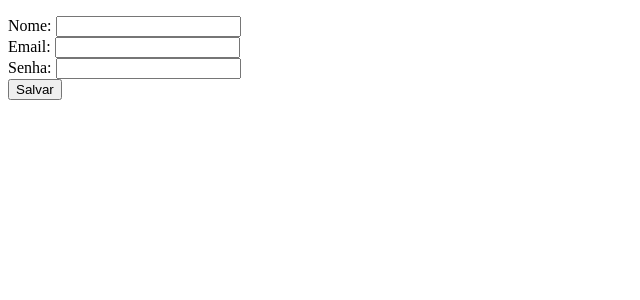
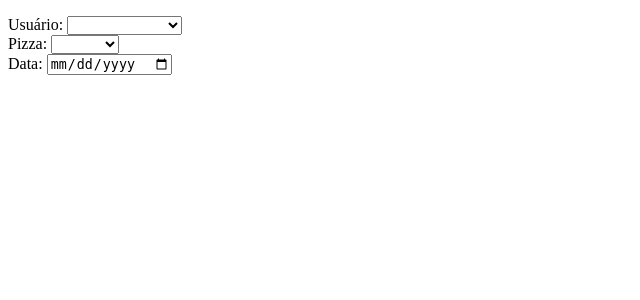
Before and after one commit to adelsonnelson/AtividadeWeb3Bim, a Flask app: page /pedidos/add in a window 1280 px wide. Shown: the part 70-370 px from the top of the page, without its empty margins (0-640 px from the left). Run offline with Flask 3, Linux system fonts and the light colour scheme; tables that the repository leaves empty hold one stand-in row (values such as "Sample post").

Commit message:
dfdsfsdf

```diff
--- a/app.py
+++ b/app.py
@@ -1,4 +1,4 @@
-from flask import Flask
+from flask import Flask, render_template
 app = Flask(__name__)
 app.config['SECRET_KEY'] = 'QualquerCoisa'
 conexao = 'mysql+pymysql://alunos:cefetmg@127.0.0.1/bancodedados'
@@ -18,3 +18,7 @@
 
 from modulos.pedidos.pedidos import bp_pedidos
 app.register_blueprint(bp_pedidos, url_prefix='/pedidos')
+
+@app.route('/')
+def index():
+    return render_template('ola.html')
--- a/modulos/pedidos/pedidos.py
+++ b/modulos/pedidos/pedidos.py
@@ -1,26 +1,29 @@
 from flask import Blueprint, render_template, request, redirect, flash
 from database import db
-from models import Pedido
+from models import Pedido, Pizza, Usuario
+
 
 bp_pedidos = Blueprint('pedidos', __name__, template_folder="templates")
 
 @bp_pedidos.route('/')
 def index():
-    dados = Pedido.query.all()
-    return render_template('pedidos.html', dados = dados)
+    p = Pedido.query.all()
+    return render_template('pedidos.html', pedidos = p)
 
 @bp_pedidos.route('/add')
 def add():
-    return render_template('pedidos_add.html')
+    u = Usuario.query.all()
+    p = Pizza.query.all()
+    return render_template('pedidos_add.html', usuarios = u, pizzas = p)
 
 @bp_pedidos.route('/save', methods= ['POST'])
 def save():
-    nome = request.form.get('nome')
-    email = request.form.get('email')
-    senha = request.form.get('senha')
+    usuario_id = request.form.get('usuario_id')
+    pizza_id = request.form.get('pizza_id')
+    data = request.form.get('data')
 
-    if nome and email and senha:
-        objeto = Pedido(nome, email, senha)
+    if usuario_id and pizza_id and data:
+        objeto = Usuario(usuario_id, pizza_id, data)
         db.session.add(objeto)
         db.session.commit()
         flash('Pedido salvo com sucesso!!!')
--- a/modulos/pedidos/templates/pedidos.html
+++ b/modulos/pedidos/templates/pedidos.html
@@ -20,8 +20,9 @@
         </tr>
         {% for u in dados %}
         <tr>
-            <td>{{u.pizza.sabor}}</td>
+            <td>{{p.pizza.sabor}}</td>
             <td>{{u.usuario.nome}}</td>
+            <td>{p.data}</td>
         </tr>
         {% endfor %}
     </table>
--- a/modulos/pedidos/templates/pedidos_add.html
+++ b/modulos/pedidos/templates/pedidos_add.html
@@ -11,17 +11,27 @@
     {% endif %}
     <form action="/pedidos/save" method="post">
         <div>
-            <label for="nome">Nome: </label>
-            <input type="text" name="nome" id="nome">
+            <label for="nome">Usuário: </label>
+            <select name="usuario_id" id="nome" required>
+            <option value=""></option>
+            {% for u in usuarios %}
+            <option value="{{u.id}}">{{u.nome}}</option>
+            {% endfor %}
+            </select>
         </div>
         <div>
-            <label for="dist">Email: </label>
-            <input type="email" name="email" id="email">
+            <label for="pizza">Pizza: </label>
+            <select name="pizza_id" id="pizza" required>
+            <option value=""></option>
+            {% for p in pizzas %}
+            <option value="{{p.id}}">{{p.sabor}}</option>
+            {% endfor %}
+            </select>
         </div>
         <div>
-            <label for="sat">Senha: </label>
-            <input type="password" name="senha" id="senha">
+            <label for="data">Data: </label>
+            <input type="date" name="data" id="data" required>
         </div>
-        <button type="submit">Salvar</button>
+
     </form>
 {% endblock %}
--- /dev/null
+++ b/templates/ola.html
@@ -0,0 +1,5 @@
+{% extends 'base.html' %}
+
+{% block conteudo %}
+    <h1>Seja bem-vindo à pizzaria do 2ºinfo</h1>
+{% endblock %}
```
